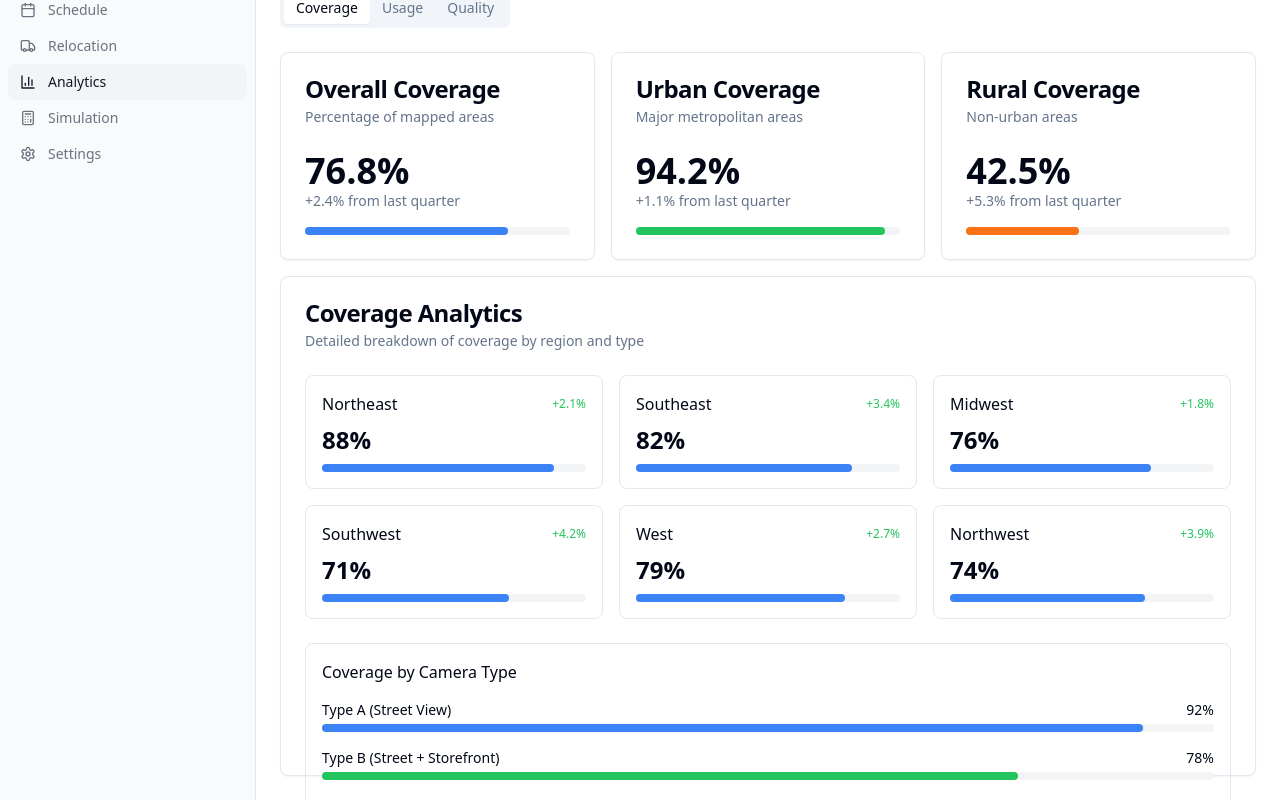
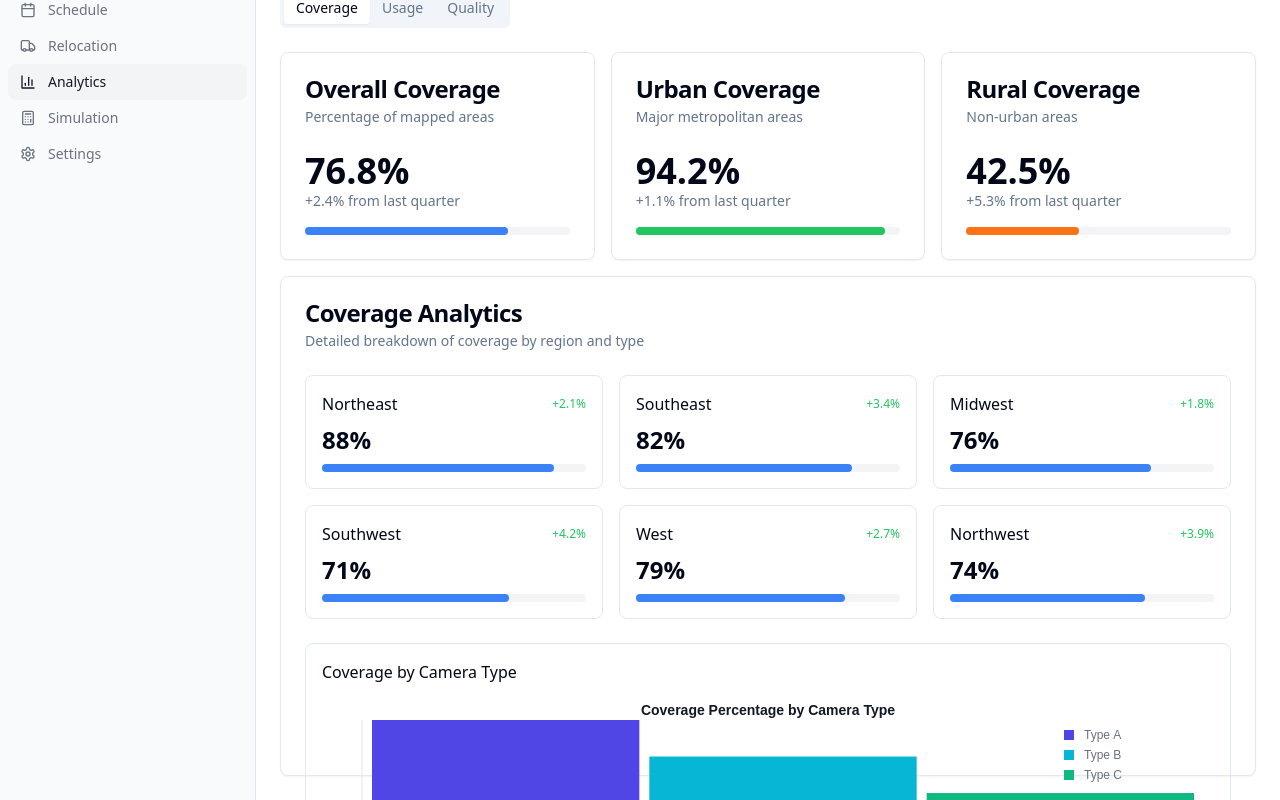
Before and after one commit to dzodze00/googleplanning, a Next.js app: page /dashboard/analytics in a window 1280 px wide. Shown: the part 188-988 px from the top of the page. Built offline with nearby package versions, Linux system fonts and the light colour scheme.

Commit message:
Update coverage-analytics.tsx

```diff
--- a/components/coverage-analytics.tsx
+++ b/components/coverage-analytics.tsx
@@ -1,4 +1,6 @@
 "use client"
+
+import { InteractiveChart } from "@/components/interactive-chart"
 
 export function CoverageAnalytics() {
   const regions = [
@@ -9,6 +11,18 @@ export function CoverageAnalytics() {
     { name: "West", coverage: 79, change: 2.7 },
     { name: "Northwest", coverage: 74, change: 3.9 },
   ]
+
+  const cameraTypeData = [
+    { label: "Type A", value: 92, color: "#4f46e5" },
+    { label: "Type B", value: 78, color: "#06b6d4" },
+    { label: "Type C", value: 64, color: "#10b981" },
+  ]
+
+  const regionData = regions.map((region) => ({
+    label: region.name,
+    value: region.coverage,
+    color: "#4f46e5",
+  }))
 
   return (
     <div className="space-y-6">
@@ -32,39 +46,16 @@ export function CoverageAnalytics() {
 
       <div className="rounded-lg border p-4">
         <h3 className="mb-4 font-medium">Coverage by Camera Type</h3>
-        <div className="space-y-4">
-          <div>
-            <div className="flex items-center justify-between">
-              <span className="text-sm">Type A (Street View)</span>
-              <span className="text-sm font-medium">92%</span>
-            </div>
-            <div className="mt-1 h-2 w-full rounded-full bg-gray-100">
-              <div className="h-2 rounded-full bg-blue-500" style={{ width: "92%" }}></div>
-            </div>
-          </div>
-          <div>
-            <div className="flex items-center justify-between">
-              <span className="text-sm">Type B (Street + Storefront)</span>
-              <span className="text-sm font-medium">78%</span>
-            </div>
-            <div className="mt-1 h-2 w-full rounded-full bg-gray-100">
-              <div className="h-2 rounded-full bg-green-500" style={{ width: "78%" }}></div>
-            </div>
-          </div>
-          <div>
-            <div className="flex items-center justify-between">
-              <span className="text-sm">Type C (Full Coverage)</span>
-              <span className="text-sm font-medium">64%</span>
-            </div>
-            <div className="mt-1 h-2 w-full rounded-full bg-gray-100">
-              <div className="h-2 rounded-full bg-purple-500" style={{ width: "64%" }}></div>
-            </div>
-          </div>
+        <div className="h-[200px]">
+          <InteractiveChart data={cameraTypeData} type="bar" title="Coverage Percentage by Camera Type" />
         </div>
       </div>
 
-      <div className="flex h-[200px] items-center justify-center rounded-lg border bg-gray-50">
-        <p className="text-muted-foreground">Interactive coverage map would be displayed here</p>
+      <div className="rounded-lg border p-4">
+        <h3 className="mb-4 font-medium">Regional Coverage</h3>
+        <div className="h-[250px]">
+          <InteractiveChart data={regionData} type="line" title="Coverage Percentage by Region" />
+        </div>
       </div>
     </div>
   )
```
